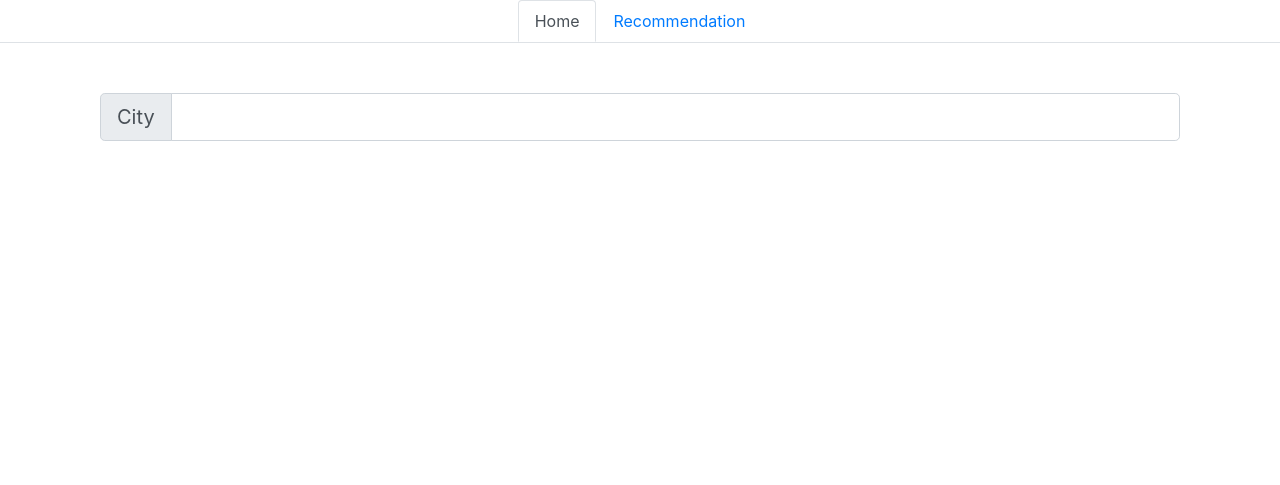
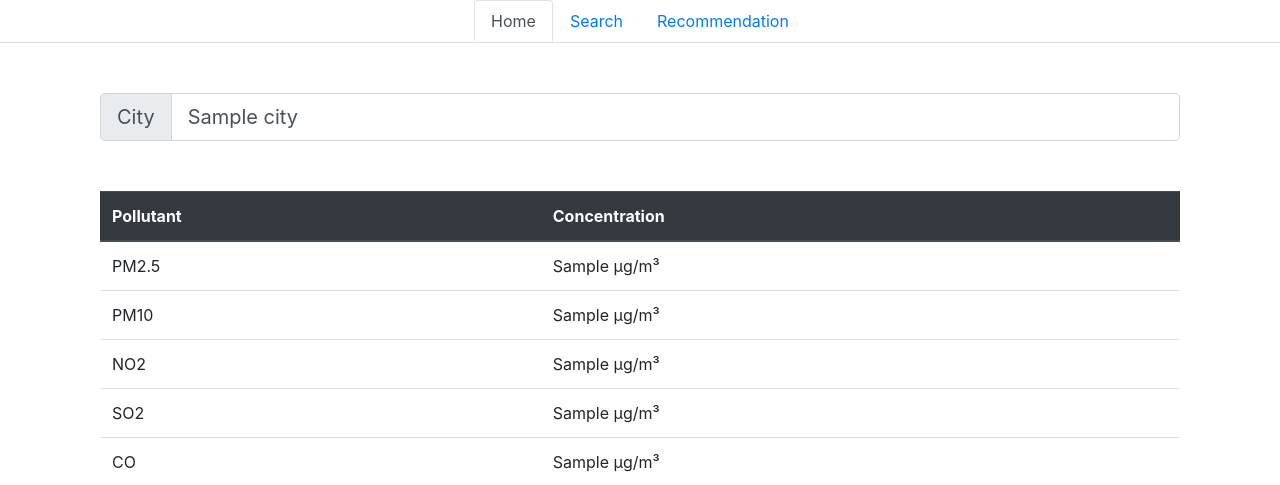
Before and after one commit to batzor/PollutionData, a Django app: page / in a window 1280 px wide. Shown: the top 485 px of the page. Run offline with Django 3.2, Linux system fonts and the light colour scheme; tables that the repository leaves empty hold one stand-in row (values such as "Sample post"); a database or web service that is not in the repository returns one stand-in record (values such as "Sample title"); data that the repository does not hold is empty; some libraries are stand-ins or nearby versions.

Commit message:
Add ip-based info

```diff
--- a/pollution_service/api_service.py
+++ b/pollution_service/api_service.py
@@ -13,3 +13,8 @@ class PollutionService:
         url = f'{BASE_URL}/{city}/?token={TOKEN}'
         data = requests.get(url).json()['data']
         return data
+
+    def get_ip_city(self, ip):
+        url = f'http://ip-api.com/json/{ip}'
+        data = requests.get(url).json()
+        return data['city']
--- a/pollution_service/templates/base.html
+++ b/pollution_service/templates/base.html
@@ -12,6 +12,7 @@
 <body>
     <nav class="nav nav-tabs justify-content-center">
         <a class="nav-link active" href="/">Home</a>
+        <a class="nav-link" href="/search">Search</a>
         <a class="nav-link" href="/recommendation">Recommendation</a>
     </nav>
     {% block content %}
--- a/pollution_service/urls.py
+++ b/pollution_service/urls.py
@@ -4,5 +4,6 @@ from . import views
 
 urlpatterns = [
     path('recommendation/', views.recommendation, name='recommendation'),
+    path('search/', views.search, name='search'),
     path('', views.home, name='home'),
 ]
--- a/pollution_service/views.py
+++ b/pollution_service/views.py
@@ -9,7 +9,7 @@ def format_pollution_data(data):
     return [(value, str(data[key]['v']) + ' µg/m³') for key, value in POLLUTANTS]
 
 
-def home(request):
+def search(request):
     context = None
     error_message = None
     if request.method == 'POST':
@@ -29,6 +29,34 @@ def home(request):
     return render(request, 'home.html', context)
 
 
+def home(request):
+    context = None
+    ip = None
+    x_forwarded_for = request.META.get('HTTP_X_FORWARDED_FOR')
+    if x_forwarded_for:
+        ip = x_forwarded_for.split(',')[0]
+    else:
+        ip = request.META.get('REMOTE_ADDR')
+
+    # for local testing, put placeholder
+    if(ip == '127.0.0.1'):
+        ip = '59.27.61.25'
+
+    service = PollutionService()
+    city = service.get_ip_city(ip)
+    service = PollutionService()
+    try:
+        data = service.get_city(city)
+        data = data['iaqi']
+        context = {
+            'data': format_pollution_data(data),
+            'current_name': city
+        }
+    except:
+        context = {
+            'error_message': f'No information about {city} found'
+        }
+    return render(request, 'home.html', context)
+
 def recommendation(request):
-    context = None
-    return render(request, 'base.html', context)
+    return render(request, 'base.html', None)
```
